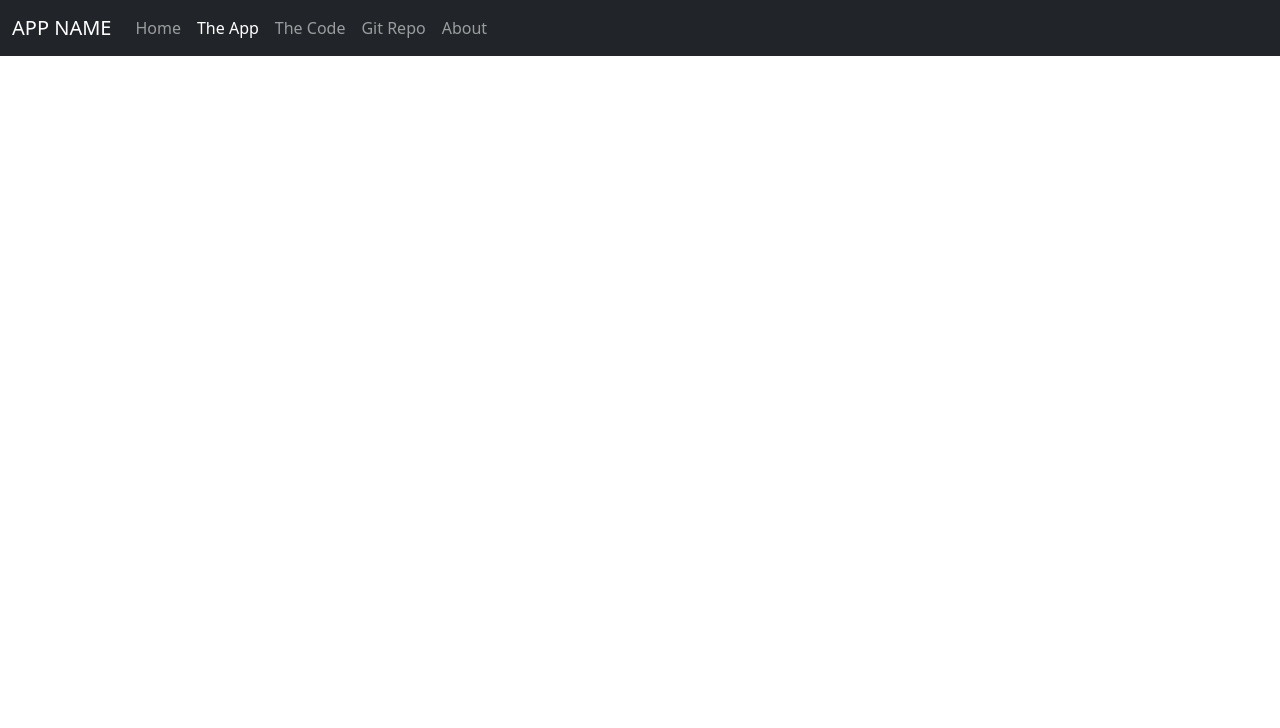
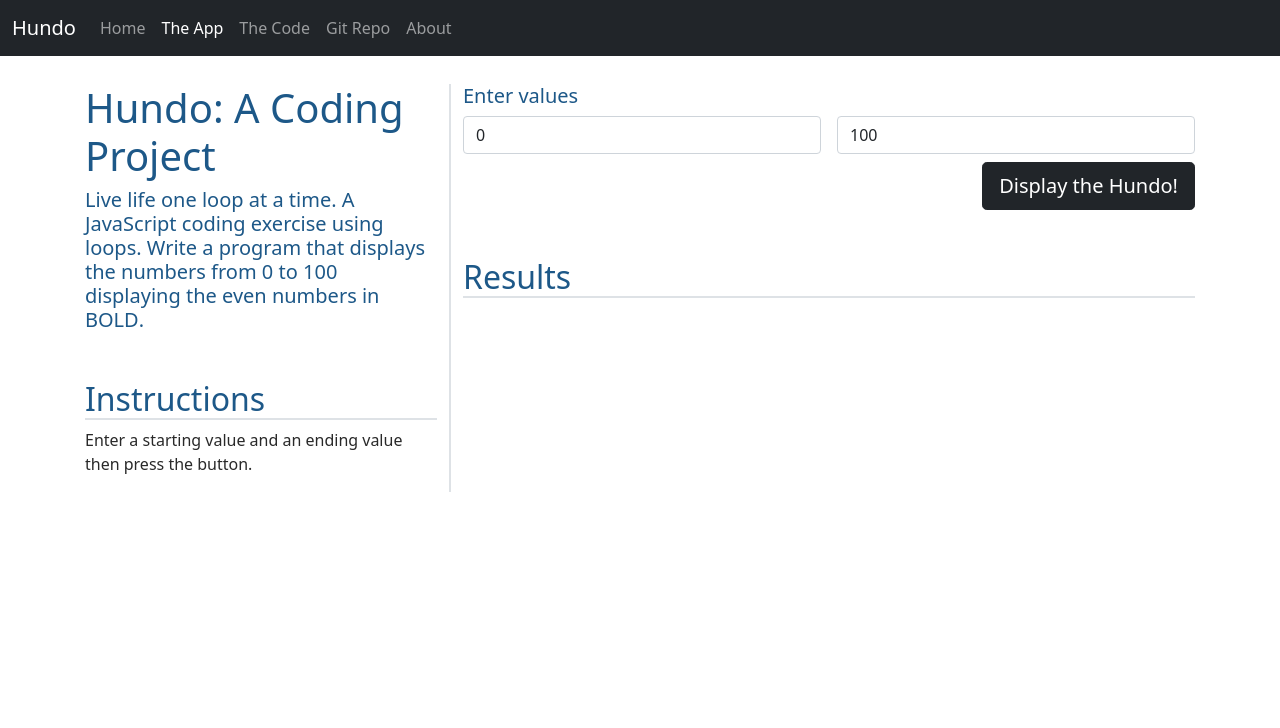
Before and after one commit to arunpun/Hundo, a plain HTML site: page app.html in a window 1280 px wide. Shown: the top 728 px of the page. Drawn offline with nearby package versions, Linux system fonts and the light colour scheme.

Commit message:
Updated html files and completed pseudo codr

```diff
--- a/app.html
+++ b/app.html
@@ -2,7 +2,7 @@
 <html lang="en" class="h-100">
 
 <head>
-    <title>App Name: A Coding Project By Arun Pun</title>
+    <title>Hundo: A Coding Project By Arun Pun</title>
     <!-- Required meta tags -->
     <meta charset="utf-8">
     <meta name="viewport" content="width=device-width, initial-scale=1, shrink-to-fit=no">
@@ -14,7 +14,7 @@
     <script src="https://kit.fontawesome.com/5db21ba9c6.js" crossorigin="anonymous"></script>
 
     <link href="./css/site.css" rel="stylesheet">
-    <link rel="icon" type="image/png" href="/img/profile.png"
+    <link rel="icon" type="image/png" href="/img/profile.png">
 </head>
 
 <body class="d-flex flex-column h-100">
@@ -22,7 +22,7 @@
 <!--Nav section-->
 <nav class="navbar navbar-expand-md navbar-dark fixed-top bg-dark">
     <div class="container-fluid">
-        <a class="navbar-brand" href="#">APP NAME</a>
+        <a class="navbar-brand" href="#">Hundo</a>
         <button class="navbar-toggler" type="button" data-bs-toggle="collapse" data-bs-target="#navbarCollapse"
             aria-controls="navbarCollapse" aria-expanded="false" aria-label="Toggle navigation">
             <span class="navbar-toggler-icon"></span>
@@ -39,7 +39,7 @@
                     <a class="nav-link" href="code.html">The Code</a>
                 </li>
                 <li class="nav-item">
-                    <a class="nav-link" target="_blank" href="#">Git Repo</a>
+                    <a class="nav-link" target="_blank" href="https://github.com/arunpun/Hundo">Git Repo</a>
                 </li>
                 <li class="nav-item">
                     <a class="nav-link" target="_blank" href="#">About</a>
@@ -51,8 +51,42 @@
 
 <!--Main section-->
 <main class="flex-shrink-0">
-    <div class="container">
-
+    <div class="container mt-4">
+        <div class="row row-cols-1 row-cols-lg-2">
+            <div class="col col-lg-4 border-end border-2">
+                <h1>Hundo: A Coding Project</h1>
+                <h4 class="lead">Live life one loop at a time. A JavaScript coding exercise using loops. Write a program that displays
+                    the numbers from 0 to 100 displaying the even numbers in <strong>BOLD</strong>.</h4>
+                <h2 class="mt-5 border-bottom border-2">Instructions</h2>
+                <p>Enter a starting value and an ending value then press the button.</p>
+            </div>
+            <div class="col col-lg-8">
+                <div>
+                    <h5>Enter values</h5>
+                    <form class="row gy-2 gx-3">
+                        <div class="col">
+                            <input id="startValue" type="number" class="form-control" placeholder="Start value"
+                            value=0 aria-label="Start Value">
+                        </div>
+                        <div class="col">
+                            <input id="endValue" type="number" class="form-control" placeholder="End value"
+                            value=100 aria-label="End Value">
+                        </div>
+                        <div class="col-12 d-flex justify-content-end">
+                            <button id="btnSubmit" type="button" class="btn btn-dark btn-lg">Display the Hundo!</button>
+                        </div>
+                    </form>
+                    <h2 class="mt-5 border-bottom border-2">Results</h2>
+                    <div class="table-responsive">
+                        <table class="table table-striped table-sm">
+                            <tbody id="results">
+                                <!-- Results go here-->
+                            </tbody>
+                        </table>
+                    </div>
+                </div>
+            </div>
+        </div>
     </div>
 </main>
 
--- a/js/site.js
+++ b/js/site.js
@@ -1,5 +1,19 @@
-//Call Hello World
+//Get values from the page, start function
+function getVaules(){
+    //Get values
+    let startValue =
+    //Call generate numbers
 
-function helloWorld(){
-    alert("Hello World!");
+    //Call display numbers
 }
+
+//Generate numbers from start value to the end value, logic function
+
+function generateNumbers(){
+
+}
+
+//Display the numbers and mark even numbers in bold, view function
+function displayNumbers(){
+
+}
```
Also changed, not shown: code.html (+4 -4 lines), index.html (+7 -4 lines).
